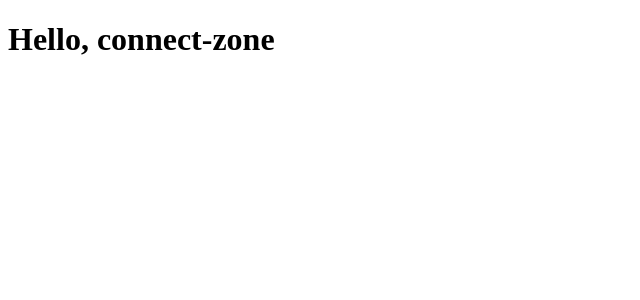
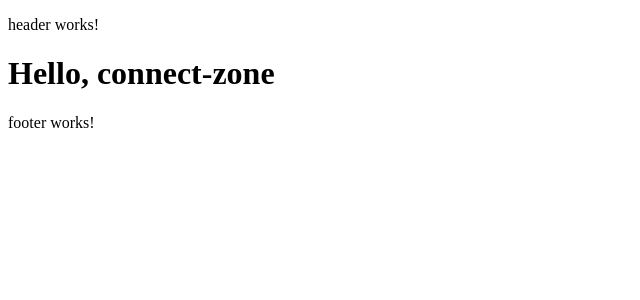
Before and after one commit to NanmegniNgassam/connect-zone, an Angular app: page / in a window 1280 px wide. Shown: the top 300 px of the page, without its empty margins (0-640 px from the left). Built offline with nearby package versions, Linux system fonts and the light colour scheme.

Commit message:
Dev: Creating file system architecture

```diff
--- a/src/app/app.html
+++ b/src/app/app.html
@@ -1,2 +1,6 @@
-<h1>Hello, {{ title() }}</h1>
-<router-outlet />
+<div class="page-layout">
+  <app-header />
+  <h1>Hello, {{ title() }}</h1>
+  <router-outlet />
+  <app-footer />
+</div>
--- a/src/app/app.ts
+++ b/src/app/app.ts
@@ -1,9 +1,11 @@
 import { Component, signal } from '@angular/core';
 import { RouterOutlet } from '@angular/router';
+import { HeaderComponent } from './shared/components/header/header.component';
+import { FooterComponent } from './shared/components/footer/footer.component';
 
 @Component({
   selector: 'app-root',
-  imports: [RouterOutlet],
+  imports: [RouterOutlet, HeaderComponent, FooterComponent],
   templateUrl: './app.html',
 })
 export class App {
--- /dev/null
+++ b/src/app/shared/components/footer/footer.component.html
@@ -0,0 +1 @@
+<p>footer works!</p>
--- /dev/null
+++ b/src/app/shared/components/header/header.component.html
@@ -0,0 +1 @@
+<p>header works!</p>
```
Also changed, not shown: src/app/shared/components/footer/footer.component.ts (added, +9 -0 lines), src/app/shared/components/header/header.component.ts (added, +9 -0 lines), src/app/features/blog/blog.routes.ts (added), src/app/shared/components/footer/footer.component.scss (added), src/app/shared/components/header/header.component.scss (added), 2 other files (tests, documents, lock files or other folders).
